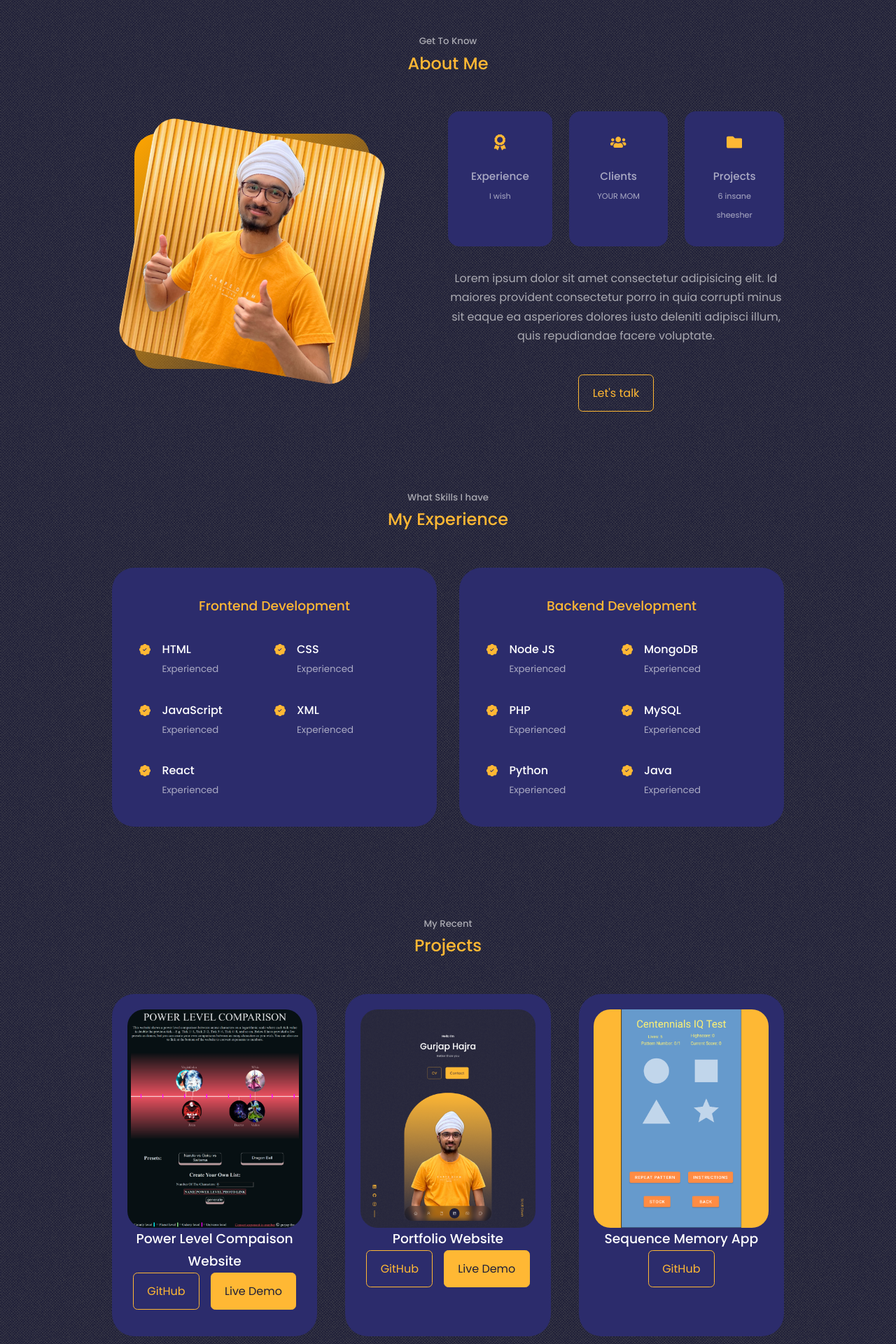
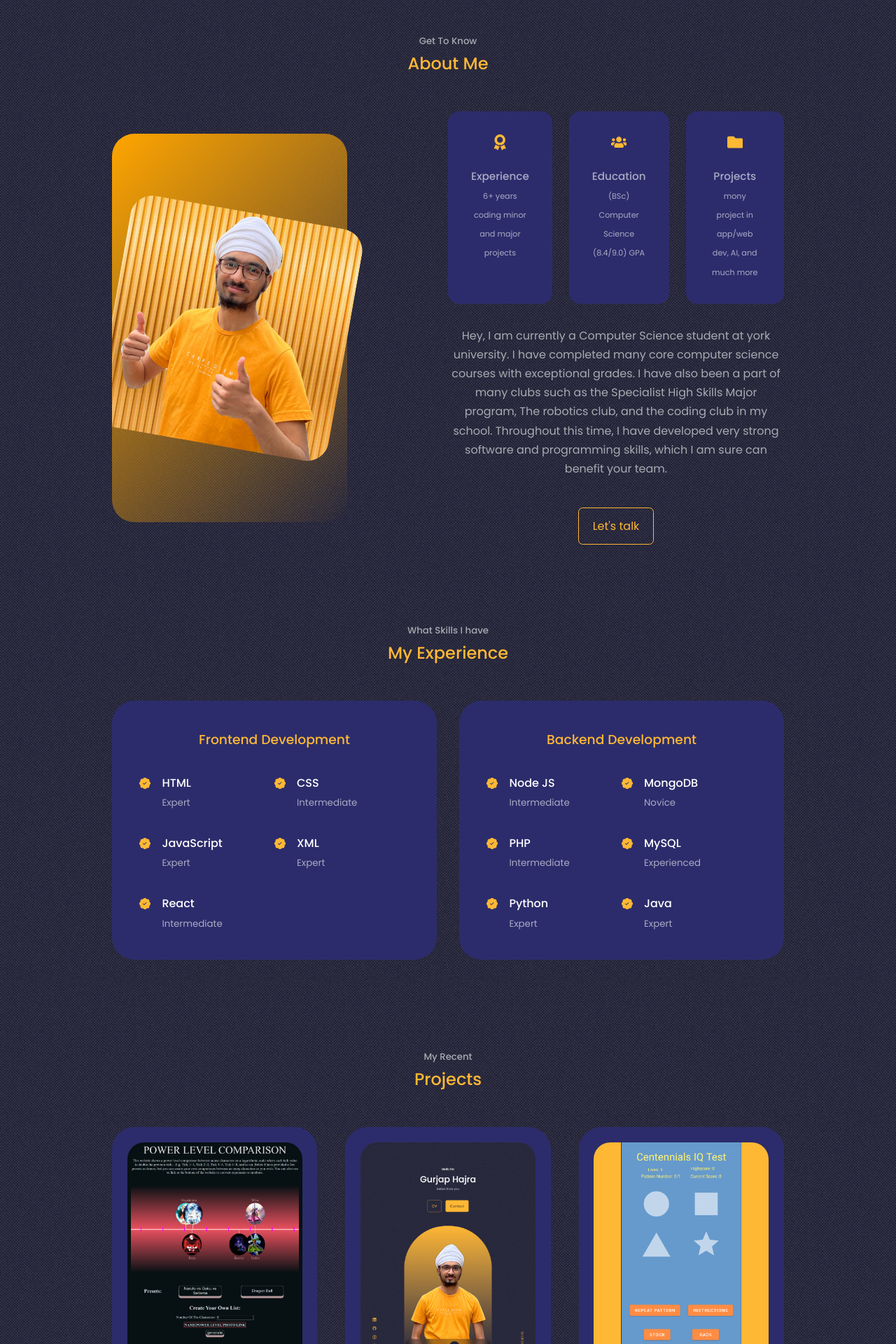
Before and after one commit to GurjapHajra/portfolio, a React (Create React App) app: page / in a window 1280 px wide. Shown: the part 880-2800 px from the top of the page at 70% size. Built offline with nearby package versions, Linux system fonts and the light colour scheme; the HTML template or start-up script is replaced by a standard one.

Commit message:
final changes adding acc words

```diff
--- a/src/components/about/about.css
+++ b/src/components/about/about.css
@@ -7,6 +7,11 @@
     grid-template-columns: 35% 50%;
     gap: 15%;
     overflow: hidden;
+}
+
+.image__container{
+    display: flex;
+    justify-content: center;
 }
 
 .about__me{
@@ -101,7 +106,7 @@
 
     .about__me{
         width: 65%;
-        margin: 0 auto 3rem;
+        margin: 1rem;
     }
 
     .about__cards{
--- a/src/components/about/about.jsx
+++ b/src/components/about/about.jsx
@@ -12,36 +12,40 @@ const about = () => {
 
       <div className="container about__container">
 
-        <div className="about__me">
-          <div className="about__me-image">
-            <img src={photo}/>
+        <div className='image__container'>
+          <div className="about__me">
+            <div className="about__me-image">
+              <img src={photo}/>
+            </div>
           </div>
         </div>
-
         <div className="about__content">
           <div className="about__cards">
 
           <article className='about__card'>
             <FaAward className='about__icon'/>
             <h5>Experience</h5>
-            <small>I wish</small>
+            <small>6+ years coding minor and major projects</small>
           </article>
 
           <article className='about__card'>
             <FaUsers className='about__icon'/>
-            <h5>Clients</h5>
-            <small>YOUR MOM</small>
+            <h5>Education</h5>
+            <small>(BSc) Computer Science (8.4/9.0) GPA</small>
           </article>
 
           <article className='about__card'>
             <FaFolder className='about__icon'/>
             <h5>Projects</h5>
-            <small>6 insane sheesher</small>
+            <small>mony project in app/web dev, AI, and much more</small>
           </article>
           </div>
           <div id='about_info'>
           <p>
-            Lorem ipsum dolor sit amet consectetur adipisicing elit. Id maiores provident consectetur porro in quia corrupti minus sit eaque ea asperiores dolores iusto deleniti adipisci illum, quis repudiandae facere voluptate.
+          Hey, I am currently a Computer Science student at york university. I have completed many core computer science courses with exceptional grades.
+          I have also been a part of many clubs such as the Specialist High Skills Major program, The robotics club, and the coding
+club in my school. Throughout this time, I have developed very strong software and programming skills, which I
+am sure can benefit your team.
           </p>
 
           <a href='#contact' className='btn btn-primanry'>Let's talk</a>
--- a/src/components/experience/experience.jsx
+++ b/src/components/experience/experience.jsx
@@ -17,35 +17,35 @@ const experience = () => {
             <BsPatchCheckFill className='icon'/>
             <div>
               <h4>HTML</h4>
-              <small className='text-light'>Experienced</small>
+              <small className='text-light'>Expert</small>
             </div>
           </article>
           <article className='experience__details'>
             <BsPatchCheckFill className='icon'/>
             <div>
               <h4>CSS</h4>
-              <small className='text-light'>Experienced</small>
+              <small className='text-light'>Intermediate</small>
             </div>
           </article>
           <article className='experience__details'>
             <BsPatchCheckFill className='icon'/>
             <div>
               <h4>JavaScript</h4>
-              <small className='text-light'>Experienced</small>
+              <small className='text-light'>Expert</small>
             </div>
           </article>
           <article className='experience__details'>
             <BsPatchCheckFill className='icon'/>
             <div>
               <h4>XML</h4>
-              <small className='text-light'>Experienced</small>
+              <small className='text-light'>Expert</small>
             </div>
           </article>
           <article className='experience__details'>
             <BsPatchCheckFill className='icon'/>
             <div>
               <h4>React</h4>
-              <small className='text-light'>Experienced</small>
+              <small className='text-light'>Intermediate</small>
             </div>
           </article>
         </div>
@@ -58,21 +58,21 @@ const experience = () => {
             <BsPatchCheckFill className='icon'/>
             <div>
               <h4>Node JS</h4>
-              <small className='text-light'>Experienced</small>
+              <small className='text-light'>Intermediate</small>
             </div>
           </article>
           <article className='experience__details'>
             <BsPatchCheckFill className='icon'/>
             <div>
               <h4>MongoDB</h4>
-              <small className='text-light'>Experienced</small>
+              <small className='text-light'>Novice</small>
             </div>
           </article>
           <article className='experience__details'>
             <BsPatchCheckFill className='icon'/>
             <div>
               <h4>PHP</h4>
-              <small className='text-light'>Experienced</small>
+              <small className='text-light'>Intermediate</small>
             </div>
           </article>
           <article className='experience__details'>
@@ -86,14 +86,14 @@ const experience = () => {
             <BsPatchCheckFill className='icon'/>
             <div>
               <h4>Python</h4>
-              <small className='text-light'>Experienced</small>
+              <small className='text-light'>Expert</small>
             </div>
           </article>
           <article className='experience__details'>
             <BsPatchCheckFill className='icon'/>
             <div>
               <h4>Java</h4>
-              <small className='text-light'>Experienced</small>
+              <small className='text-light'>Expert</small>
             </div>
           </article>
         </div>
--- a/src/components/nav/Nav.jsx
+++ b/src/components/nav/Nav.jsx
@@ -1,11 +1,12 @@
 import React from 'react'
 import "./nav.css"
-import {AiOutlineHome,AiOutlineUser,AiOutlineBook,AiOutlineContacts,AiOutlineMessage,AiOutlineProject} from "react-icons/ai"
+import {AiOutlineHome,AiOutlineUser,AiOutlineBook,AiOutlineFolderOpen} from "react-icons/ai"
+import {BsChatText} from "react-icons/bs"
 import { useState } from 'react'
 
 const Navga = () => {
 
-  const [activeNav,setActiveNav] = useState("#")
+  const [activeNav,setActiveNav] = useState("#");
   /* too activate live navbar changing
   document.addEventListener(
     "mouseover",
@@ -36,8 +37,8 @@ const Navga = () => {
       <a href='#' onClick={() => setActiveNav("#")} className={activeNav === "#" ? "active" : ""}><AiOutlineHome/></a>
       <a href='#about' onClick={() => setActiveNav("#about")} className={activeNav === "#about" ? "active" : ""}><AiOutlineUser/></a>
       <a href='#experience' onClick={() => setActiveNav("#experience")} className={activeNav === "#experience" ? "active" : ""}><AiOutlineBook/></a>
-      <a href='#projects' onClick={() => setActiveNav("#projects")} className={activeNav === "#projects" ? "active" : ""}><AiOutlineProject/></a>
-      <a href='#contact' onClick={() => setActiveNav("#contact")} className={activeNav === "#contact" ? "active" : ""}><AiOutlineContacts/></a>
+      <a href='#projects' onClick={() => setActiveNav("#projects")} className={activeNav === "#projects" ? "active" : ""}><AiOutlineFolderOpen/></a>
+      <a href='#contact' onClick={() => setActiveNav("#contact")} className={activeNav === "#contact" ? "active" : ""}><BsChatText/></a>
     </nav>
   )
 }
--- a/src/components/projects/projects.jsx
+++ b/src/components/projects/projects.jsx
@@ -14,49 +14,49 @@ const projects = () => {
     {
       id: 1,
       image: power,
-      title: "Power Level Compaison Website",
+      title: "Power Level Compaison (Website)",
       github: 'https://github.com/GurjapHajra',
-      demo: "https://powerlevel.ml"
+      demo: "https://powerlevelc.ml/"
     },
     {
       id: 2,
       image: port,
-      title: "Portfolio Website",
+      title: "Portfolio (Website)",
       github: 'https://github.com/GurjapHajra/portfolio',
-      demo: "https://gurjaphajra.tk"
+      demo: "https://gurjaphajra.tk/"
     },
     {
       id: 3,
       image: seq,
-      title: "Sequence Memory App",
+      title: "Sequence Memory (Mobile App)",
       github: 'https://github.com/GurjapHajra/Centennials-IQ-test',
       demo: ""
     },
     {
       id: 4,
       image: mines,
-      title: "MineSweeper App",
+      title: "MineSweeper (Mobile App)",
       github: 'https://github.com/GurjapHajra/Minesweeper',
       demo: ""
     },
     {
       id: 5,
       image: Dr,
-      title: "Dr.Eureka App",
+      title: "Dr.Eureka (Mobile App)",
       github: 'https://github.com/GurjapHajra/Dr.Eureka',
       demo: ""
     },
     {
       id: 6,
       image: Chess,
-      title: "Chess",
+      title: "Chess (JAVA App)",
       github: 'https://github.com/GurjapHajra/Chess',
       demo: ""
     },
     {
       id: 7,
       image: _2048,
-      title: "2048",
+      title: "2048 (JAVA App)",
       github: 'https://github.com/GurjapHajra/2048',
       demo: ""
     },
```
